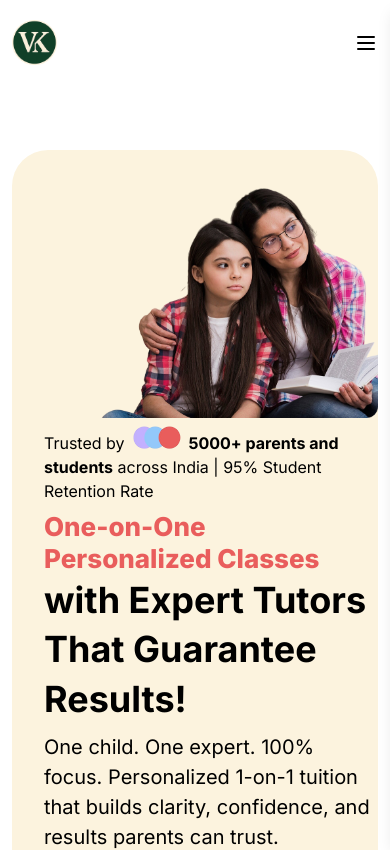
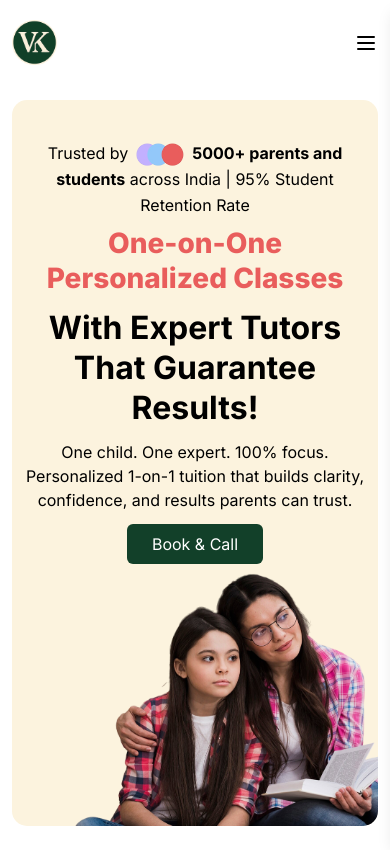
Before and after one commit to Iamkaran8/vikars, a React (Vite) app: page / in a window 390 px wide. Shown: the top 850 px of the page. Built offline with nearby package versions, Linux system fonts and the light colour scheme.

Commit message:
refactor : banner section done with responsiveness

```diff
--- a/src/components/HomeComponents/Banner.tsx
+++ b/src/components/HomeComponents/Banner.tsx
@@ -5,29 +5,37 @@ import bannerImg1 from '../../assets/home-textIcon.png'
 
 export const Banner = () => {
   return (
-    <div className="flex  justify-center flex-wrap md:flex-row flex-col-reverse container mx-auto pl-8 bg-cream rounded-[36px] sm:pt-4 ">
-      <div className="w-full md:w-[50%] flex flex-col justify-center">
-        <p className='text-22 font-normal items-center  pt-2'>Trusted by<span className="inline-flex items-center mx-2 mb-[]  ]">
-          <img className="w-12" src={bannerImg1} alt="" />
+    <div className="bg-cream flex flex-col lg:flex-row lg:pl-24 rounded-[15px] lg:rounded-[35px] items-end overflow-hidden">
 
-        </span>
-          <b>5000+ parents and students</b> across India | 95% Student Retention Rate</p>
-        <h1 className="text-coral text-26 sm:text-40 font-extrabold pt-2 pb-0 leading-tight">One-on-One Personalized Classes </h1>
-        <h2 className='text-36 sm:text-36 md:text-36 lg:text-48 font-bold font-inter leading-snug pb-2 text-inter '>
-          with Expert Tutors<br />
-          That Guarantee Results!  </h2>
+      {/* text-container */}
+      <div className="w-full lg:w-[40%] flex flex-col justify-center items-center md:items-start px-3 md:px-10 pt-10 md:pt-24 lg:pb-24 text-16 md:text-20 ">
 
+        {/* trusted description */}
+        <p className="text-center md:text-left lg:text-nowrap leading-relaxed">
+          Trusted by
+          <span className="inline-flex items-center mx-2 align-middle">
+            <img className="w-12 h-auto" src={bannerImg1} alt="Trusted logo" />
+          </span>
+          <b>5000+ parents and students</b> across India | 95% Student Retention Rate
+        </p>
 
-        <p className='text-20 sm:text-22'>One child. One expert. 100% focus. Personalized 1-on-1 tuition that builds clarity, confidence, and results parents can trust.</p>
-        <button className='w-[40%] px-4 py-2 bg-forest text-white rounded-md my-8'>Book & Call</button>
-      </div>
-      <div className='w-full md:w-[50%] text-right'>
-        <img src={bannerImg} alt=" banner" />
+        {/* one to one */}
+        <h1 className="text-center md:text-left text-coral text-28 md:text-36 lg:text-38 font-extrabold pt-2 lg:text-nowrap leading-tight">One-on-One Personalized Classes</h1>
+
+        {/* heading */}
+        <h2 className='text-center md:text-left text-32 md:text-48 lg:text-64 font-bold md:text-nowrap leading-tight py-3'>With Expert Tutors<br />That Guarantee Results!</h2>
+
+        {/* description */}
+        <p className='text-center md:text-left'>One child. One expert. 100% focus. Personalized 1-on-1 tuition that builds clarity, confidence, and results parents can trust.</p>
+
+        {/* call to action */}
+        <button className='w-[40%] px-4 py-2 bg-forest text-white rounded-md mt-3 md:mt-8'>Book & Call</button>
 
       </div>
-
-
-
+      {/* image-container */}
+      <div className='w-full lg:w-[60%] -mt-8 md:-mt-36 lg:mt-0'>
+        <img src={bannerImg} alt=" banner" />
+      </div>
     </div>
   )
 }
--- a/src/layouts/StaticLayout.tsx
+++ b/src/layouts/StaticLayout.tsx
@@ -7,7 +7,7 @@ export const StaticLayout = () => {
         <>
             <Navbar />
             <div className="container mx-auto">
-                <main className="pt-[150px] py-5 lg:px-10 px-3 md:text-16 lg:text-20">
+                <main className="pt-[100px] md:pt-[130px] py-5 lg:px-10 px-3 md:text-16 lg:text-20">
                     <Outlet />
                 </main>
                 <Footer />
--- a/tailwind.config.js
+++ b/tailwind.config.js
@@ -21,16 +21,14 @@ export default {
         '24' : "24px",
         '25' : "25px",
         '26' : "26px",
+        '28' : "28px",
         '32' : "32px",
         '36' : "36px",
         '38' : "38px",
         '40' : "40px",
         '48' : "48px",
         '64' : "64px",
-      },
-      fontFamily: {
-       inter: ['Inter', 'sans-serif'],
-      },
+      }
     },
   },
   plugins: [],
```
